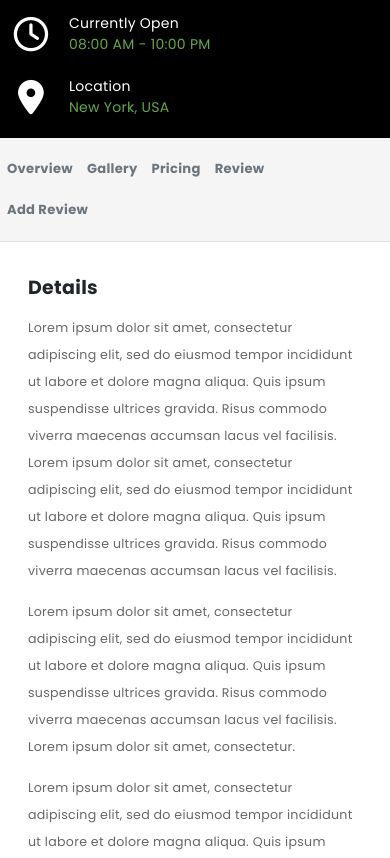
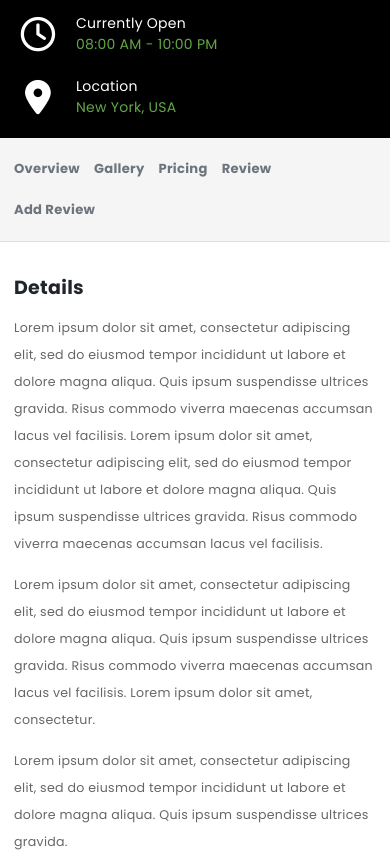
Before and after one commit to bukolastella/HostelsDashboard, a website: page details/index.html in a window 390 px wide. Shown: the part 420-1278 px from the top of the page. Drawn offline with nearby package versions, Linux system fonts and the light colour scheme.

Commit message:
adjusted the custo m padding

```diff
--- a/details/index.html
+++ b/details/index.html
@@ -147,7 +147,7 @@
     <main class="mt-4 CUSTOMPADDING">
       <div class="row gx-0">
         <div class="col-sm-12 col-lg-8">
-          <div class="px-4">
+          <div class="px-lg-4">
             <!-- details-->
             <section class="DETAILS pt-3" id="overview">
               <h4 class="fw-bold mb-3">Details</h4>
--- a/details/sass/main.scss
+++ b/details/sass/main.scss
@@ -61,8 +61,8 @@ html {
     padding-left: 5rem;
   }
   @media (max-width: 700px) {
-    padding-right: 0.5rem;
-    padding-left: 0.5rem;
+    padding-right: 1rem;
+    padding-left: 1rem;
   }
 }
 .setWidth {
@@ -189,7 +189,7 @@ $utilities: (
   //         10: 10rem,
   //       )
   //     ),
-  // ),,,,,,,,,,,,,,,,
+  // ),,,,,,,,,,,,,,,,,
 );
 
 @import "../node_modules/bootstrap/scss/bootstrap.scss";
```
Also changed, not shown: details/dist/main.css.
